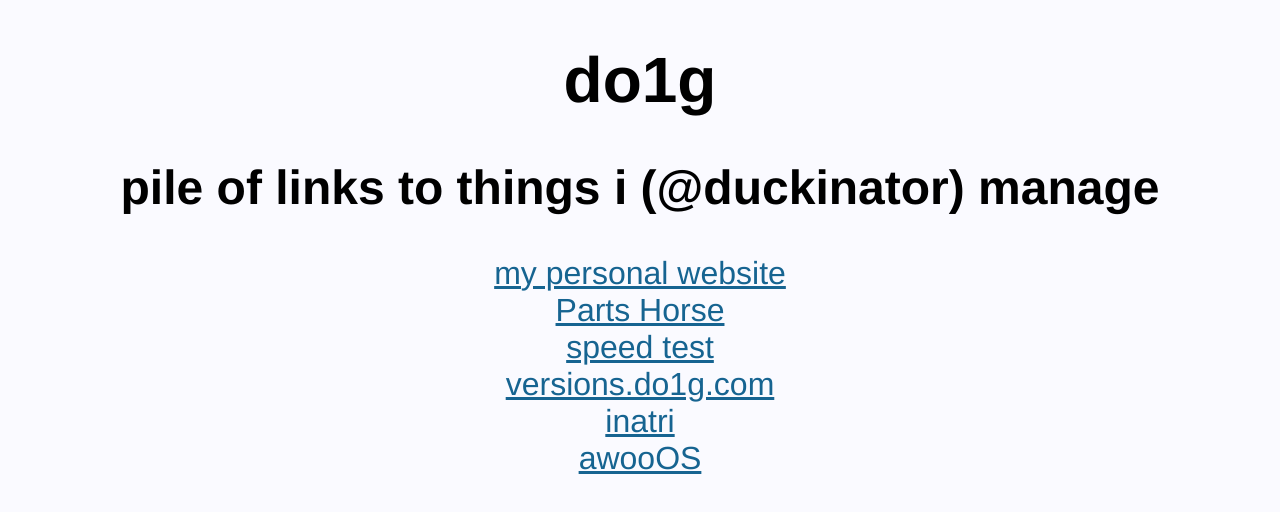
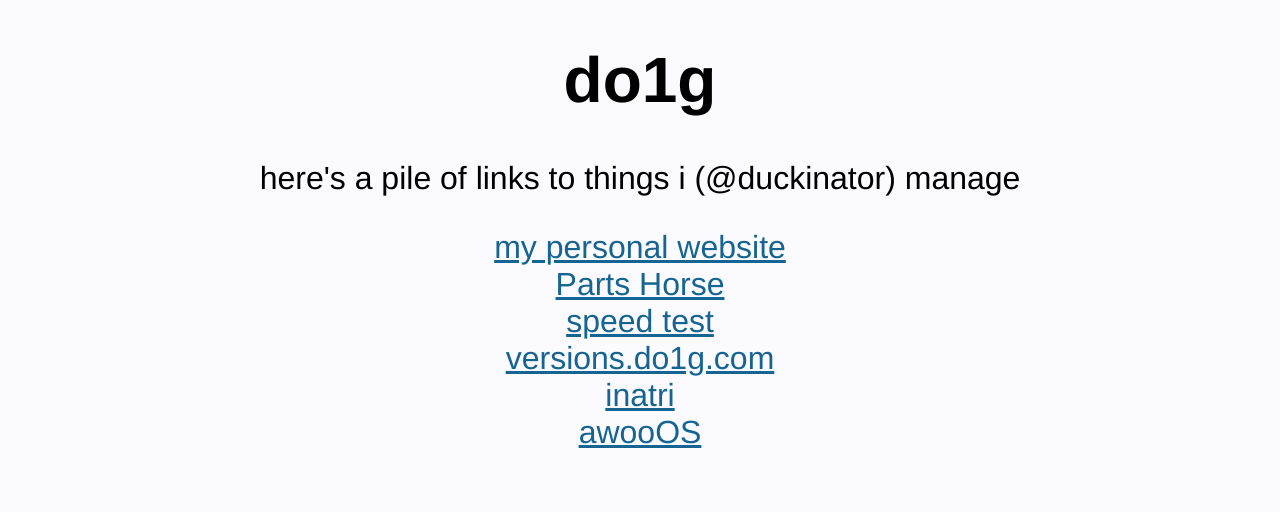
Before and after one commit to duckinator/do1g.com, a plain HTML site: page index.html in a window 1280 px wide. Drawn offline with Linux system fonts and the light colour scheme.

Commit message:
use <p> instead of <h2>

```diff
--- a/index.html
+++ b/index.html
@@ -15,7 +15,7 @@ a:active, a:focus, a:hover{ color: #2197db; }
 <main>
     <ul>
         <li><h1>do1g</h1></li>
-        <li><h2>pile of links to things i (@duckinator) manage</h2></li>
+        <li><p>here's a pile of links to things i (@duckinator) manage</p></li>
         <li><a href="https://smallest.dog">my personal website</a></li>
         <li><a href="https://parts.horse">Parts Horse</a></li>
         <li><a href="http://speed.do1g.com">speed test</a></li>
```
